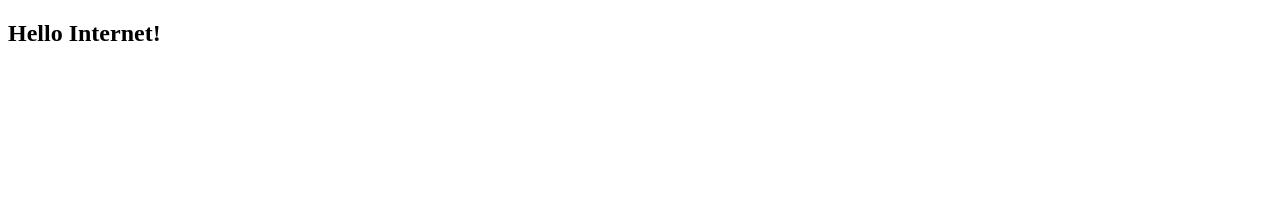
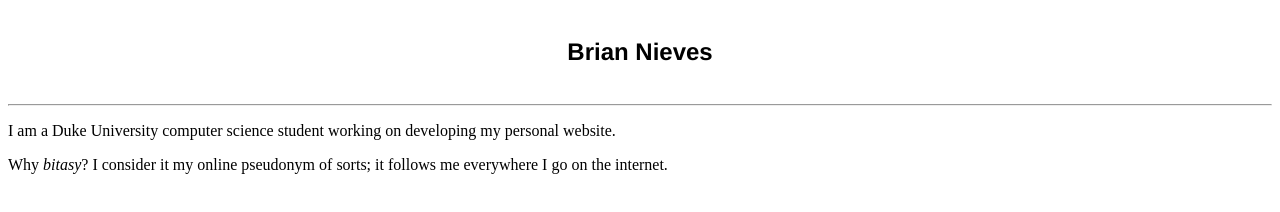
Before and after one commit to bitasy/bitasy.github.io, a plain HTML site: page index.html in a window 1280 px wide. Drawn offline with Linux system fonts and the light colour scheme.

Commit message:
Added some text to site and readme

```diff
--- /dev/null
+++ b/css/styles.css
@@ -0,0 +1,7 @@
+#heading {
+    margin: auto;
+    width: 50%;
+    padding: 10px;
+    text-align: center;
+    font-family: Helvetica
+}
--- a/index.html
+++ b/index.html
@@ -1,9 +1,20 @@
 <!DOCTYPE html>
 <html>
   <head>
+    <link rel = "stylesheet" type = "text/css" href = "css/styles.css">
     <title>Brian Nieves</title>
   </head>
   <body>
-    <h2>Hello Internet!</h2>
+    <div id = "heading">
+      <h2>Brian Nieves</h2>
+    </div>
+    <hr/>
+    <p>
+      I am a Duke University computer science student working on developing my personal website.
+    </p>
+    <p>
+      Why <i>bitasy</i>? I consider it my online pseudonym of sorts; it follows me everywhere I go on the internet.
+    </p>
+  </hr/>
   </body>
 </html>
```
Also changed, not shown: README.md.
